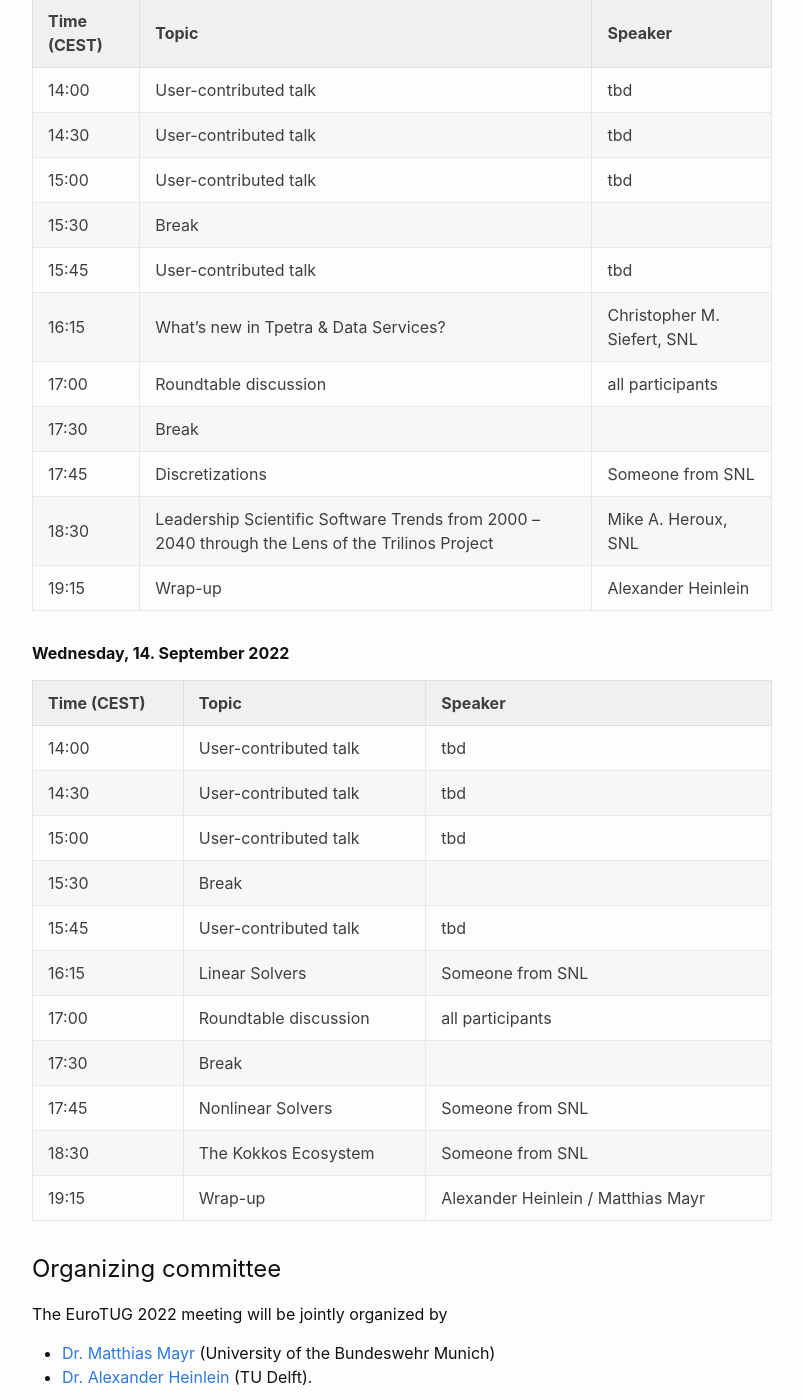
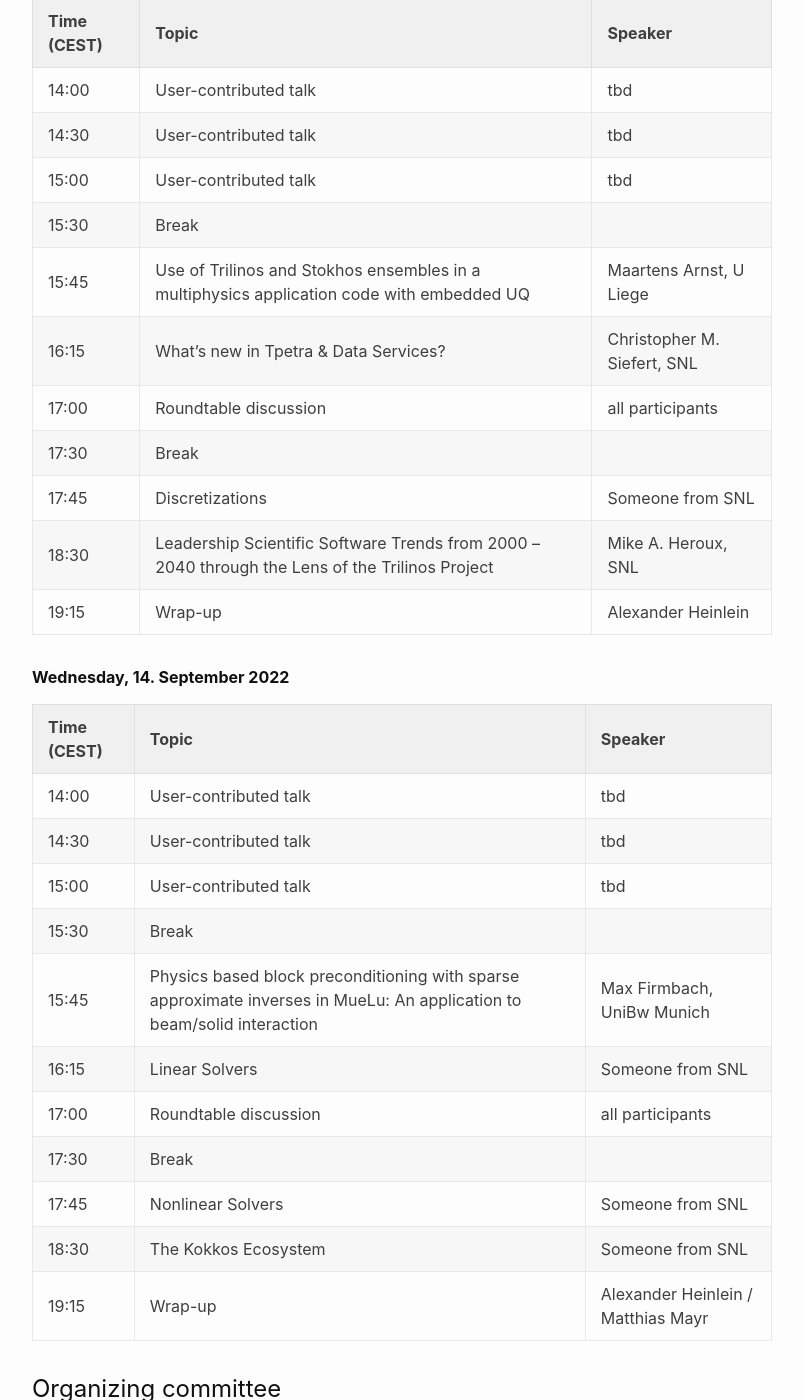
Before and after one commit to EuroTUG/eurotug.github.io, a Jekyll site: the page built from index.md, in a window 1280 px wide and 1400 px high, scrolled down 2206 px. Shown: the whole window, without its empty margins (238-1041 px from the left). Built offline with Jekyll 4.4.1, drawn with Linux system fonts in a browser that asks for light colours.

Commit message:
Add two user talks to program

```diff
--- a/index.md
+++ b/index.md
@@ -86,7 +86,7 @@ Here's the tentative schedule:
 | 14:30 | User-contributed talk | tbd |
 | 15:00 | User-contributed talk | tbd |
 | 15:30 | Break | |
-| 15:45 | User-contributed talk | tbd |
+| 15:45 | Use of Trilinos and Stokhos ensembles in a multiphysics application code with embedded UQ | Maartens Arnst, U Liege |
 | 16:15 | What's new in Tpetra & Data Services? | Christopher M. Siefert, SNL |
 | 17:00 | Roundtable discussion | all participants |
 | 17:30 | Break | |
@@ -102,7 +102,7 @@ Here's the tentative schedule:
 | 14:30 | User-contributed talk | tbd |
 | 15:00 | User-contributed talk | tbd |
 | 15:30 | Break | |
-| 15:45 | User-contributed talk | tbd |
+| 15:45 | Physics based block preconditioning with sparse approximate inverses in MueLu: An application to beam/solid interaction | Max Firmbach, UniBw Munich |
 | 16:15 | Linear Solvers | Someone from SNL |
 | 17:00 | Roundtable discussion | all participants |
 | 17:30 | Break | |
```
